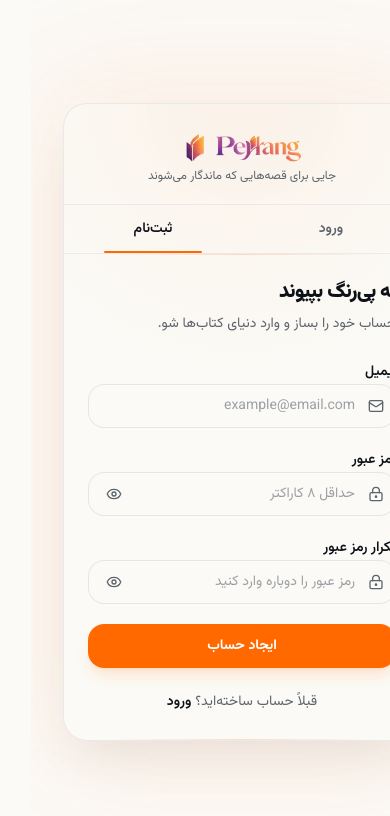
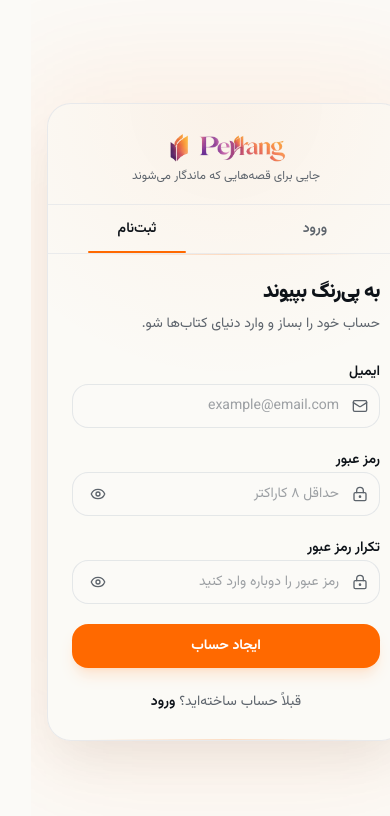
Before and after one commit to Mehran-soufi/peyrang, a Next.js app: page /register in a window 390 px wide. Shown: the top 816 px of the page. Built offline with nearby package versions, Linux system fonts and the light colour scheme.

Commit message:
fix(auth): correct login and registration form alignment on mobile

```diff
--- a/package.json
+++ b/package.json
@@ -7,7 +7,7 @@
     "build": "next build",
     "preview": "opennextjs-cloudflare build && opennextjs-cloudflare preview",
     "deploy": "opennextjs-cloudflare build && opennextjs-cloudflare deploy",
-    "deploy:preview": "opennextjs-cloudflare build --config=wrangler.preview.jsonc && opennextjs-cloudflare deploy --config=wrangler.preview.jsonc",
+    "deploy:preview": "node --env-file=.env.preview ./node_modules/@opennextjs/cloudflare/dist/cli/index.js build --config=wrangler.preview.jsonc && node --env-file=.env.preview ./node_modules/@opennextjs/cloudflare/dist/cli/index.js deploy --config=wrangler.preview.jsonc",
     "start": "next start",
     "lint": "eslint"
   },
--- a/src/app/(auth)/login/page.tsx
+++ b/src/app/(auth)/login/page.tsx
@@ -3,8 +3,7 @@ import { LoginForm } from "@/features/auth/components/login-form";
 
 export default function LoginPage() {
   return (
-    <main className="flex min-h-screen items-center justify-center px-4 py-12">
-
+    <main className="flex min-h-dvh items-center justify-center px-4 py-8 sm:py-12 overflow-x-hidden">
       <AuthCard active="login">
         <LoginForm />
       </AuthCard>
--- a/src/app/(auth)/register/page.tsx
+++ b/src/app/(auth)/register/page.tsx
@@ -3,8 +3,7 @@ import { RegisterForm } from "@/features/auth/components/register-form";
 
 export default function RegisterPage() {
   return (
-    <main className="flex min-h-screen items-center justify-center px-4 py-12">
-
+    <main className="flex min-h-dvh items-center justify-center px-4 py-8 sm:py-12 overflow-x-hidden">
       <AuthCard active="register">
         <RegisterForm />
       </AuthCard>
--- a/src/app/(auth)/update-password/page.tsx
+++ b/src/app/(auth)/update-password/page.tsx
@@ -98,7 +98,7 @@ export default function UpdatePasswordPage() {
   };
 
   return (
-    <main className="flex min-h-screen items-center justify-center px-4 py-12">
+    <main className="flex min-h-dvh items-center justify-center px-4 py-8 sm:py-12 overflow-x-hidden">
       <AuthCard>
         <div>
           <div className="mb-6 space-y-1.5">
--- a/src/features/auth/components/auth-card.tsx
+++ b/src/features/auth/components/auth-card.tsx
@@ -10,7 +10,7 @@ type AuthCardProps = {
 
 export function AuthCard({ active, children }: AuthCardProps) {
   return (
-    <section className="relative w-full max-w-md">
+    <section className="relative w-full">
       {/* Ambient book atmosphere */}
       <div
         aria-hidden="true"
```
Also changed, not shown: 1 other file (tests, documents, lock files or other folders).
